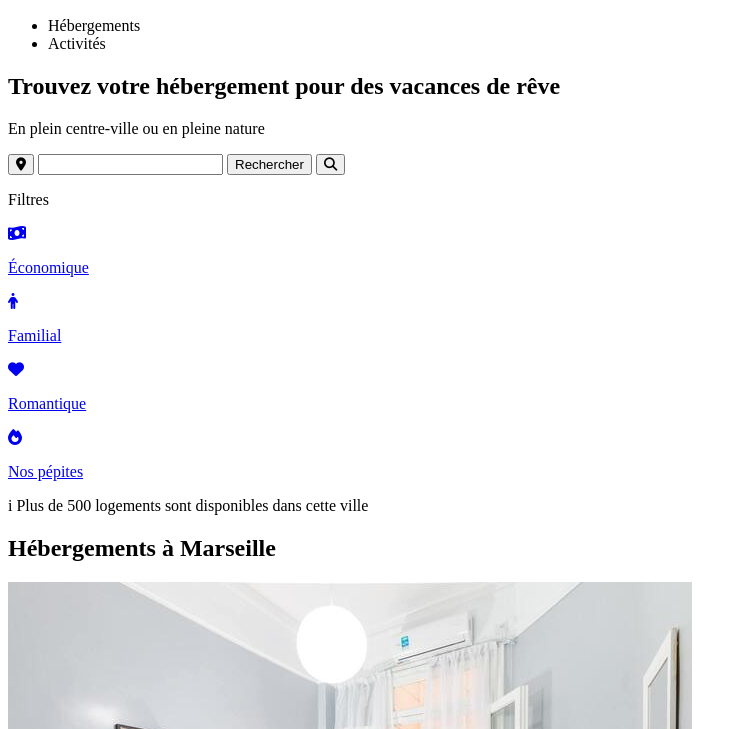
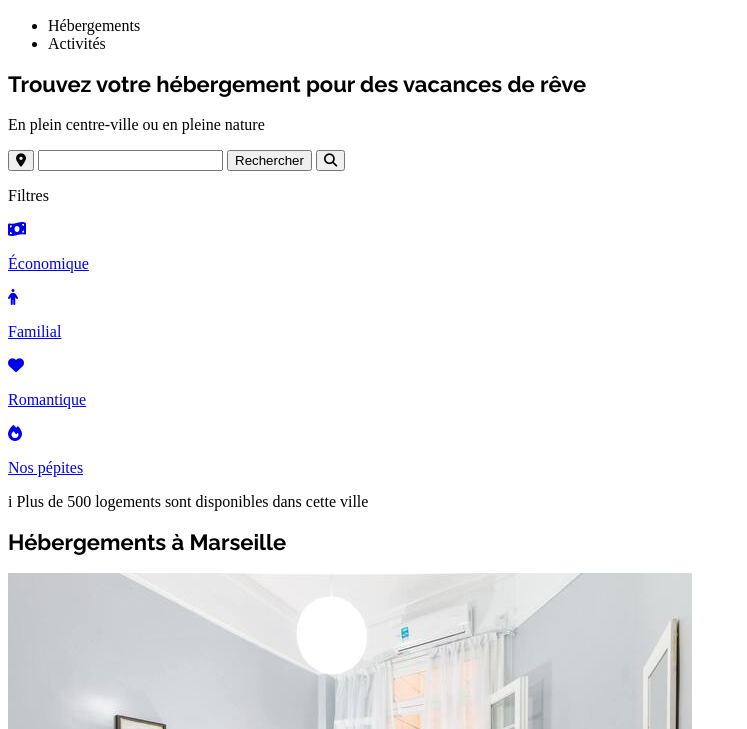
Before and after one commit to fbedouet/OC-Project_2, a plain HTML site: page index.html in a window 1280 px wide. Shown: the part 71-800 px from the top of the page, without its empty margins (0-747 px from the left). Drawn offline with Linux system fonts and the light colour scheme.

Commit message:
CSS/style.css created with :root{} 'Design System' and .section-title{}

```diff
--- /dev/null
+++ b/CSS/style.css
@@ -0,0 +1,42 @@
+/* Design System */
+:root{
+    /* Color */
+    --blue: #0065FC;
+    --light-blue: #DEEBFF;
+    --grey: #F2F2F2;
+
+    /* Text configuration */
+    --nav-font: 'Raleway';
+    --section-title-font: 'Raleway';
+    --info-font: 'Raleway';
+    --filter-font: 'Raleway';
+    --card-title-font: 'Raleway';
+    --card-font: 'Raleway';
+    --footer-link-font: 'Raleway';
+    --footer-title-font:'Raleway';
+
+    --nav-font-weight: 400;
+    --section-title-font-weight: 700;
+    --info-font-weight: 400;
+    --filter-font-weight: 700;
+    --card-title-font-weight: 700;
+    --card-font-weight: 400;
+    --footer-link-weight:400;
+    --footer-title-weight:700;
+
+    --nav-font-size: 1rem; /* 16px */
+    --section-title-font-size: 1.375rem; /* 22px */
+    --info-font-size: 1rem; /* 16px */
+    --filter-font-size: 1.125rem; /* 18px */
+    --card-title-font-size: 1rem; /* 16px */
+    --card-font-size: 0.875rem; /* 14px */
+    --footer-link-font-size: 1rem; /* 16px */
+    --footer-title-font-size: 1.125rem; /* 18px */
+
+}
+
+.section-title {
+    font-family: var(--section-title-font),sans-serif;
+    font-weight: var(--section-title-font-weight);
+    font-size: var(--section-title-font-size);
+}
--- a/index.html
+++ b/index.html
@@ -3,7 +3,11 @@
     <head>
         <meta charset="UTF-8">
         <title>Booki</title>
-        <script src="https://kit.fontawesome.com/1173bca6e6.js" crossorigin="anonymous"></script> <!--Installation font awesome-->
+        <link rel="stylesheet" href="CSS/style.css">
+        <script src="https://kit.fontawesome.com/1173bca6e6.js" crossorigin="anonymous"></script> <!--Install font awesome-->
+        <link rel="preconnect" href="https://fonts.googleapis.com">
+        <link rel="preconnect" href="https://fonts.gstatic.com" crossorigin>
+        <link href="https://fonts.googleapis.com/css2?family=Raleway:wght@400;500;700&display=swap" rel="stylesheet">
     </head>
     <body>
         <header>
@@ -17,7 +21,7 @@
         </header>
         <main>
             <section> <!--Section "Trouver votre hébergement"-->
-                <h1>Trouvez votre hébergement pour des vacances de rêve</h1>
+                <h1 class="section-title">Trouvez votre hébergement pour des vacances de rêve</h1>
                 <p>En plein centre-ville ou en pleine nature</p>
                 <form> <!--Formulaire de recherche-->
                     <button><i class="fa-solid fa-location-dot"></i></button>
@@ -58,7 +62,7 @@
             </section>
             <div> <!--Group "Hébergements" & "+Populaires"-->
                 <section> <!--Section "Hébergements"-->
-                    <h2>Hébergements à Marseille</h2>
+                    <h2 class="section-title">Hébergements à Marseille </h2>
                     <div>
                         <article>
                             <img src="images/hebergements/fred-kleber.jpg" alt="Chambre avec un lit double et un lit simple">
@@ -103,7 +107,7 @@
                 </section>
                 <section> <!--Section "+Populaires"-->
                     <div>
-                        <h2>Les plus populaires</h2>
+                        <h2 class="section-title">Les plus populaires</h2>
                         <i class="fa-solid fa-chart-line"></i>
                     </div>
                     <div>
@@ -153,7 +157,7 @@
                 </section>
             </div>
             <section> <!--Section "Activités à Marseille"-->
-                <h2>Activités à Marseille</h2>
+                <h2 class="section-title">Activités à Marseille</h2>
                 <div>
                     <article>
                         <img src="images/activites/reno-laithienne.jpg" alt="Port de plaisance dans un centre ville">
```
